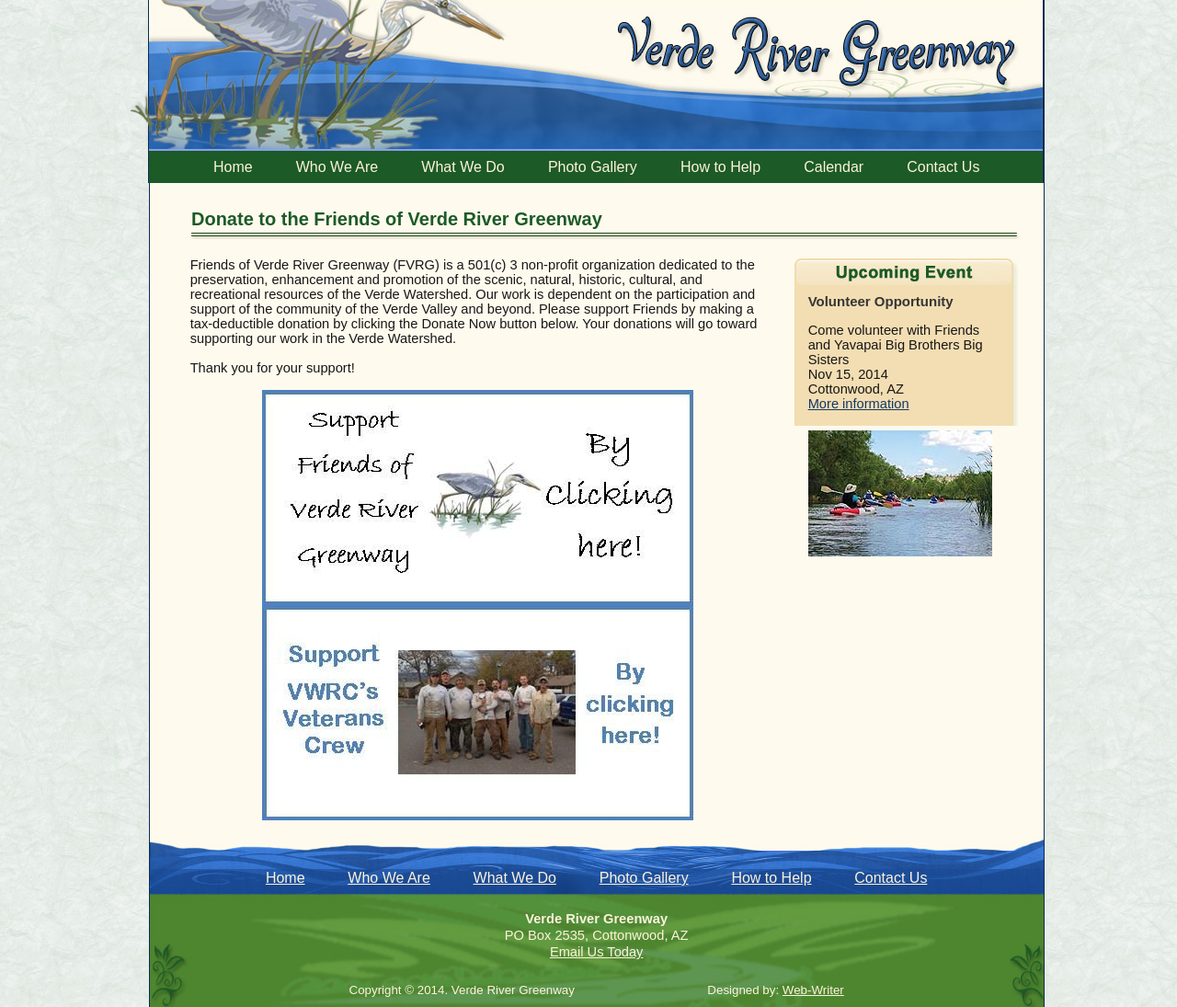
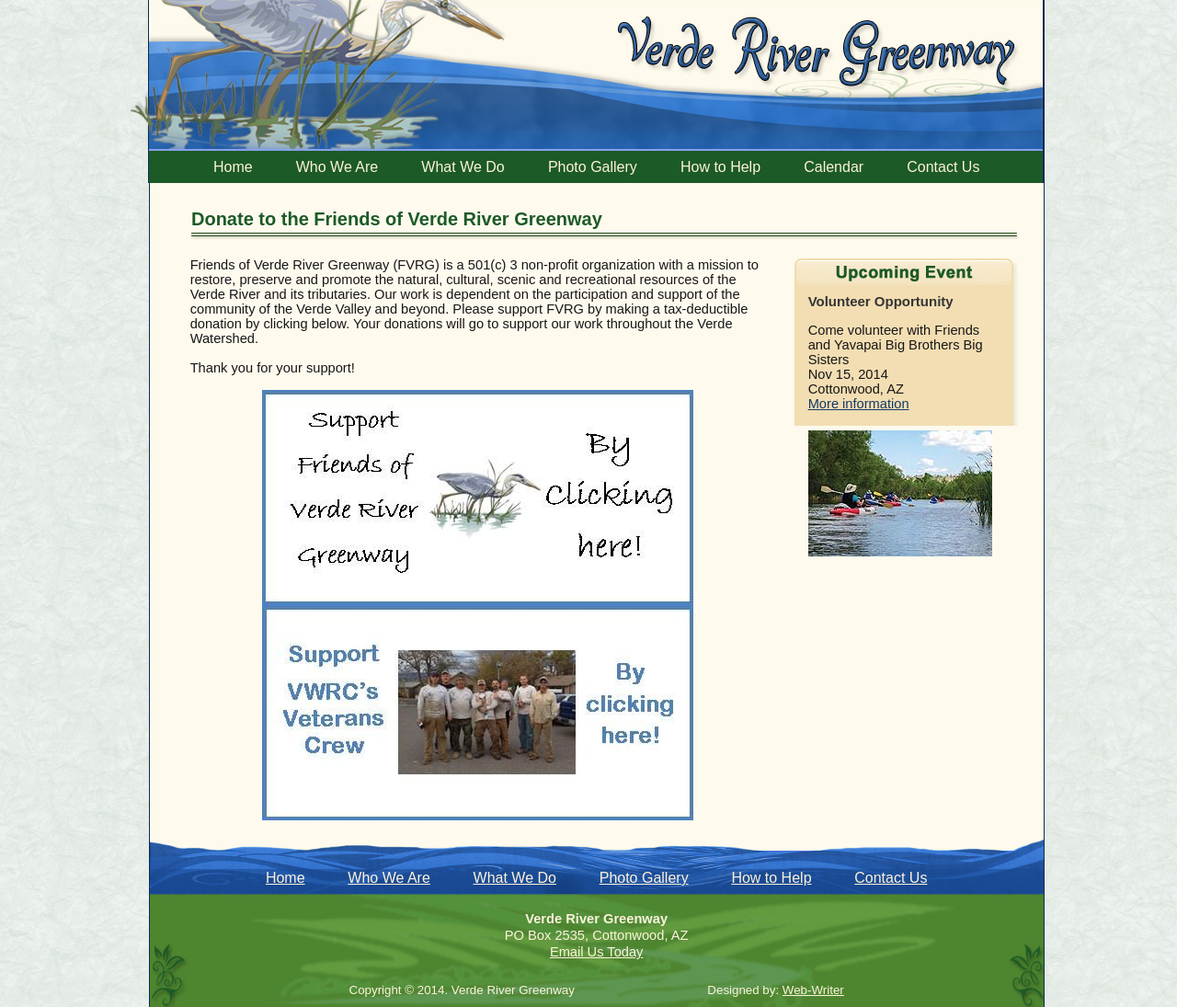
Before and after one commit to rsmb/FVRG-Old-Site, a PHP site: page /donate.php in a window 1280 px wide. Shown: the part 64-1159 px from the top of the page at 92% size. Run offline with PHP 8.4, Linux system fonts and the light colour scheme.

Commit message:
Donate page text update

```diff
--- a/www/donate.php
+++ b/www/donate.php
@@ -48,12 +48,11 @@
 			</div>
 
 			<div id="content-left">
-				Friends of Verde River Greenway (FVRG) is a 501(c) 3 non-profit organization dedicated to the
-				preservation, enhancement and promotion of the scenic, natural, historic, cultural, and
-				recreational resources of the Verde Watershed. Our work is dependent on the participation and
-				support of the community of the Verde Valley and beyond. Please support Friends by making a
-				tax-deductible donation by clicking the Donate Now button below. Your donations will go toward
-				supporting our work in the Verde Watershed.
+				Friends of Verde River Greenway (FVRG) is a 501(c) 3 non-profit organization with a mission
+				to restore, preserve and promote the natural, cultural, scenic and recreational resources of
+				the Verde River and its tributaries. Our work is dependent on the participation and support of
+				the community of the Verde Valley and beyond. Please support FVRG by making a tax-deductible donation
+				by clicking below. Your donations will go to support our work throughout the Verde Watershed.
 				<br />
 				<br />
 				Thank you for your support!
```
